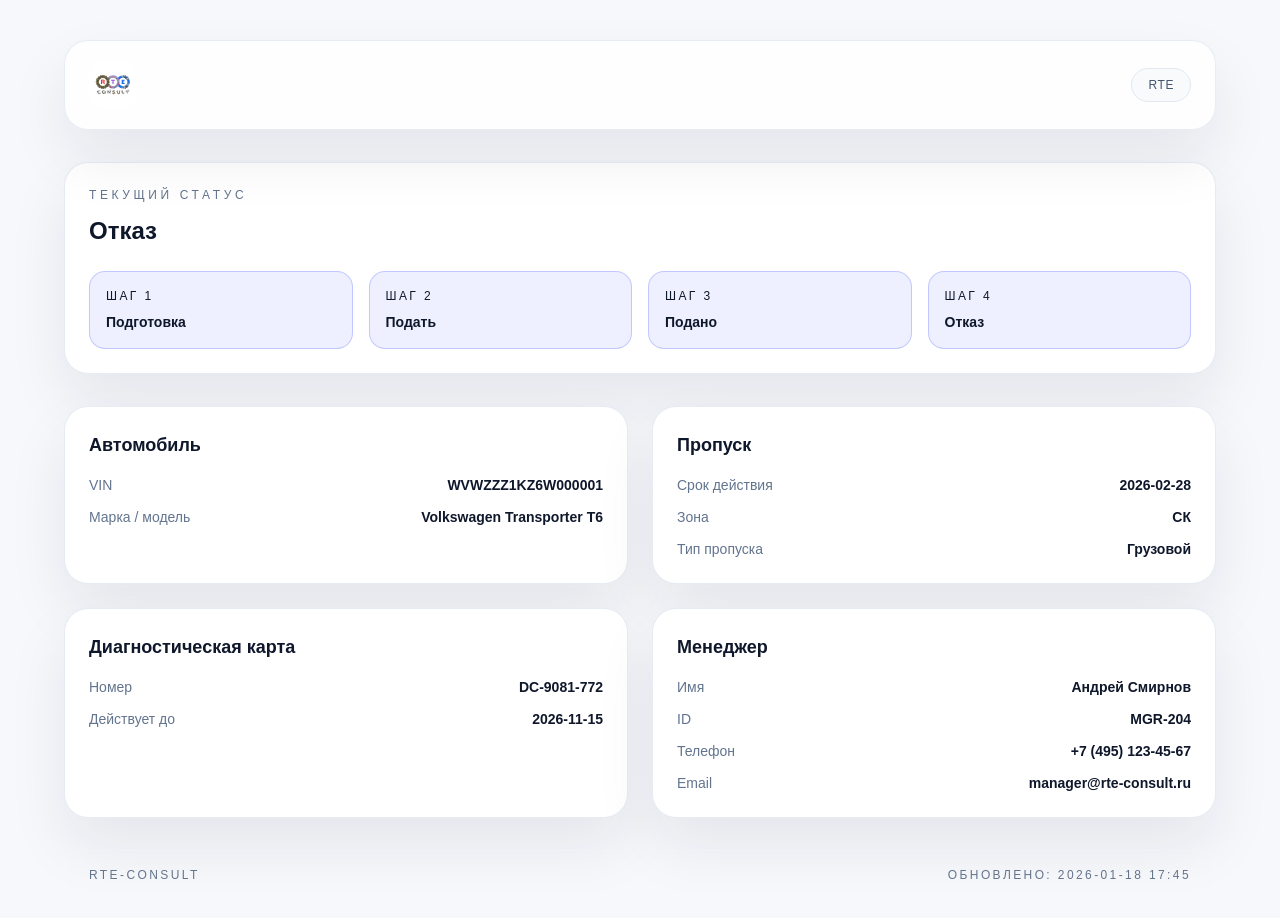
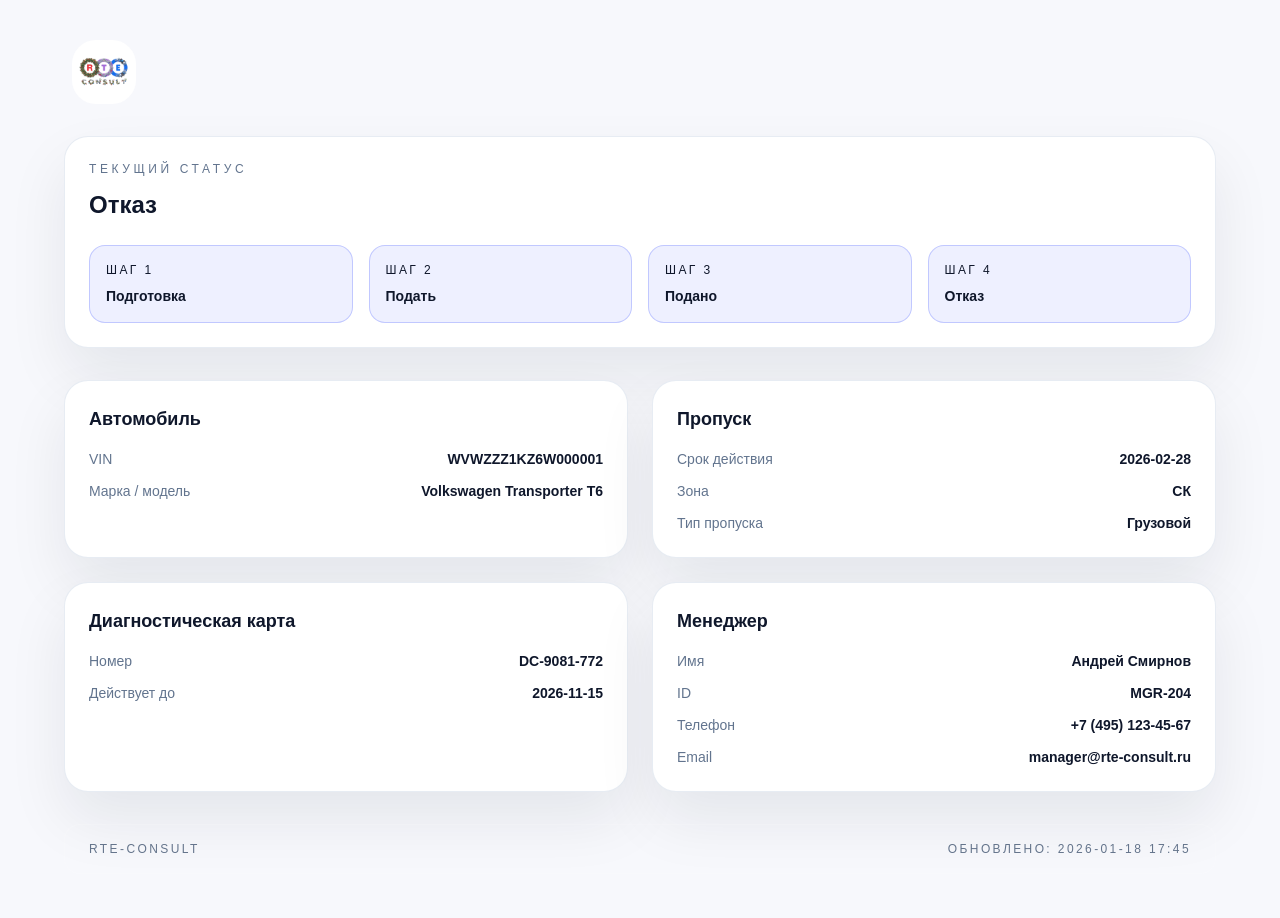
Before and after one commit to teddy1589-glitch/trackerpass, a Next.js app: page /track/demo in a window 1280 px wide. Shown: the top 918 px of the page. Built offline with nearby package versions, Linux system fonts and the light colour scheme.

Commit message:
style: logo only header

```diff
--- a/components/tracker/BrandHeader.tsx
+++ b/components/tracker/BrandHeader.tsx
@@ -2,20 +2,15 @@ import Image from "next/image";
 
 export function BrandHeader() {
   return (
-    <header className="flex w-full items-center justify-between rounded-3xl border border-slate-200/80 bg-white/80 px-6 py-5 shadow-premium backdrop-blur">
-      <div className="flex items-center gap-4">
-        <div className="flex h-12 w-12 items-center justify-center overflow-hidden rounded-2xl bg-white shadow-brand">
-          <Image
-            src="/logo.png"
-            alt="RTE-Consult"
-            width={40}
-            height={40}
-          />
-        </div>
+    <div className="flex w-full items-center justify-start px-2">
+      <div className="flex h-16 w-16 items-center justify-center overflow-hidden rounded-3xl bg-white shadow-brand">
+        <Image
+          src="/logo.png"
+          alt="RTE-Consult"
+          width={56}
+          height={56}
+        />
       </div>
-      <span className="rounded-full border border-slate-200 bg-slate-50 px-4 py-2 text-xs font-medium uppercase tracking-wider text-slate-600">
-        RTE
-      </span>
-    </header>
+    </div>
   );
 }
```
